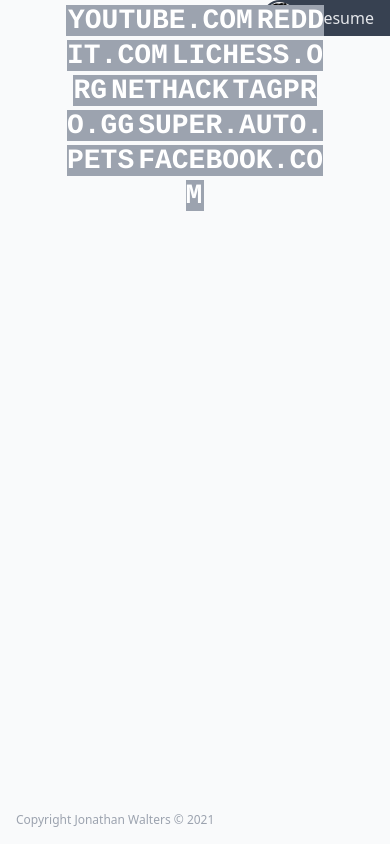
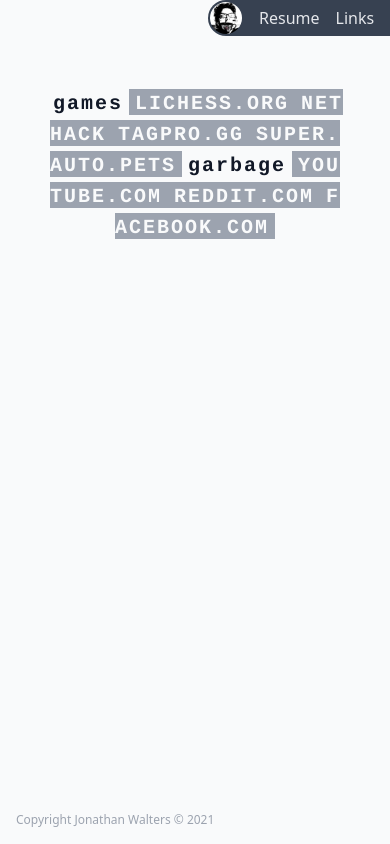
Before and after one commit to Chalks/chalks.github.io, a Nuxt app: page /links in a window 390 px wide. Built offline with nearby package versions, Linux system fonts and the light colour scheme; what @tailwindcss/typography would draw is missing.

Commit message:
better styling and mobile

```diff
--- a/src/assets/css/tailwind.css
+++ b/src/assets/css/tailwind.css
@@ -4,7 +4,7 @@
 
 @layer base {
     body {
-        @apply bg-gray-50;
+        @apply bg-gray-50 text-gray-900;
     }
 
     input, textarea, button {
@@ -22,9 +22,40 @@
     .muted {
         @apply text-gray-400 text-xs;
     }
+
+
+    .pillar {
+        @apply break-all text-center;
+        width: 300px;
+    }
+
+    .pillar-word {
+        @apply inline;
+        font-family: 'Cousine', monospace;
+        font-weight: 600;
+        padding: 3px 6px 0 6px;
+        font-size: 20px;
+        line-height: 31px;
+        margin: 0;
+        letter-spacing: 2px;
+    }
+
+    a.pillar-word {
+        @apply bg-gray-400 text-gray-50 transition-colors;
+
+        &:hover {
+            @apply bg-gray-900;
+        }
+    }
 }
 
 @font-face {
     font-family: 'Cousine';
     src: url(~/static/Cousine-bold.ttf);
 }
+
+@media (hover: none) {
+    .content {
+        margin-top: 36px;
+    }
+}
--- a/src/components/Header.vue
+++ b/src/components/Header.vue
@@ -3,6 +3,7 @@
         <div class="header top-0 left-0 md:top-4 md:left-4">
             <NuxtLink to="/"><img src="/favicon-96x96.png" /></NuxtLink>
             <NuxtLink to="/resume">Resume</NuxtLink>
+            <NuxtLink to="/links">Links</NuxtLink>
         </div>
     </div>
 </template>
@@ -24,6 +25,7 @@
 
     @media (hover: none) {
         .trigger {
+            @apply relative;
             top: -100%;
         }
 
--- a/src/layouts/default.vue
+++ b/src/layouts/default.vue
@@ -14,7 +14,7 @@ export default {
     <div class="flex flex-col min-h-screen">
         <Header />
 
-        <div class="container mx-auto flex-grow my-8">
+        <div class="content flex-grow overflow-auto">
             <nuxt />
         </div>
 
--- a/src/pages/links.vue
+++ b/src/pages/links.vue
@@ -1,36 +1,15 @@
 <template>
-    <div class="cube">
-        <a href="https://youtube.com/feed/subscriptions" target="_blank">YOUTUBE.COM</a>
-        <a href="https://old.reddit.com" target="_blank">REDDIT.COM</a>
-        <a href="https://lichess.org" target="_blank">LICHESS.ORG</a>
-        <a href="https://alt.org/nethack/" target="_blank">NETHACK</a>
-        <a href="https://tagpro.gg" target="_blank">TAGPRO.GG</a>
-        <a href="https://teamwood.itch.io/super-auto-pets" target="_blank">SUPER.AUTO.PETS</a>
-        <a href="https://facebook.com" target="_blank">FACEBOOK.COM</a>
+    <div class="flex justify-center">
+        <div class="pillar">
+            <p class="pillar-word">games</p>
+            <a href="https://lichess.org" target="_blank" class="pillar-word">LICHESS.ORG</a>
+            <a href="https://alt.org/nethack/" target="_blank" class="pillar-word">NETHACK</a>
+            <a href="https://tagpro.gg" target="_blank" class="pillar-word">TAGPRO.GG</a>
+            <a href="https://teamwood.itch.io/super-auto-pets" target="_blank" class="pillar-word">SUPER.AUTO.PETS</a>
+            <p class="pillar-word">garbage</p>
+            <a href="https://youtube.com/feed/subscriptions" target="_blank" class="pillar-word">YOUTUBE.COM</a>
+            <a href="https://old.reddit.com" target="_blank" class="pillar-word">REDDIT.COM</a>
+            <a href="https://facebook.com" target="_blank" class="pillar-word">FACEBOOK.COM</a>
+        </div>
     </div>
 </template>
-
-<style scoped>
-    .cube {
-        @apply absolute break-all z-50 text-center;
-        top: 4px;
-        left: 50%;
-        transform: translateX(-50%);
-        width: 270px;
-        line-height: 34px;
-    }
-
-    a {
-        @apply bg-gray-400 text-white transition-colors;
-
-        font-family: 'Cousine', monospace;
-        font-weight: 600;
-        padding: 0 2px;
-        font-size: 28px;
-        margin: 0 0px 0 0;
-
-        &:hover {
-            @apply bg-gray-900;
-        }
-    }
-</style>
--- a/src/pages/resume.vue
+++ b/src/pages/resume.vue
@@ -1,5 +1,5 @@
 <template>
-    <div class="wip">
+    <div class="pillar bg-red-300">
         <div class="wipper">WIP</div>
     </div>
 </template>
```
